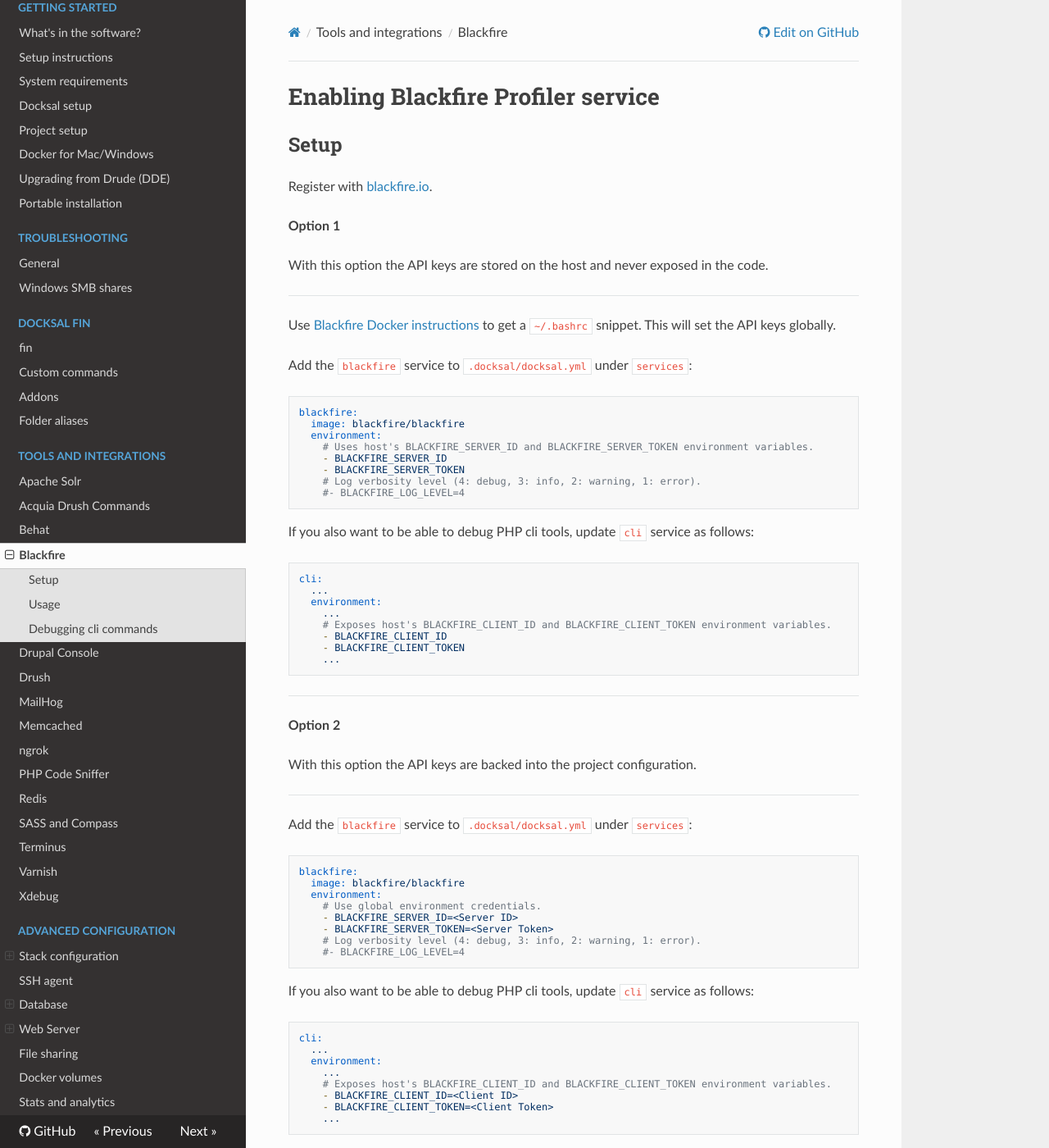
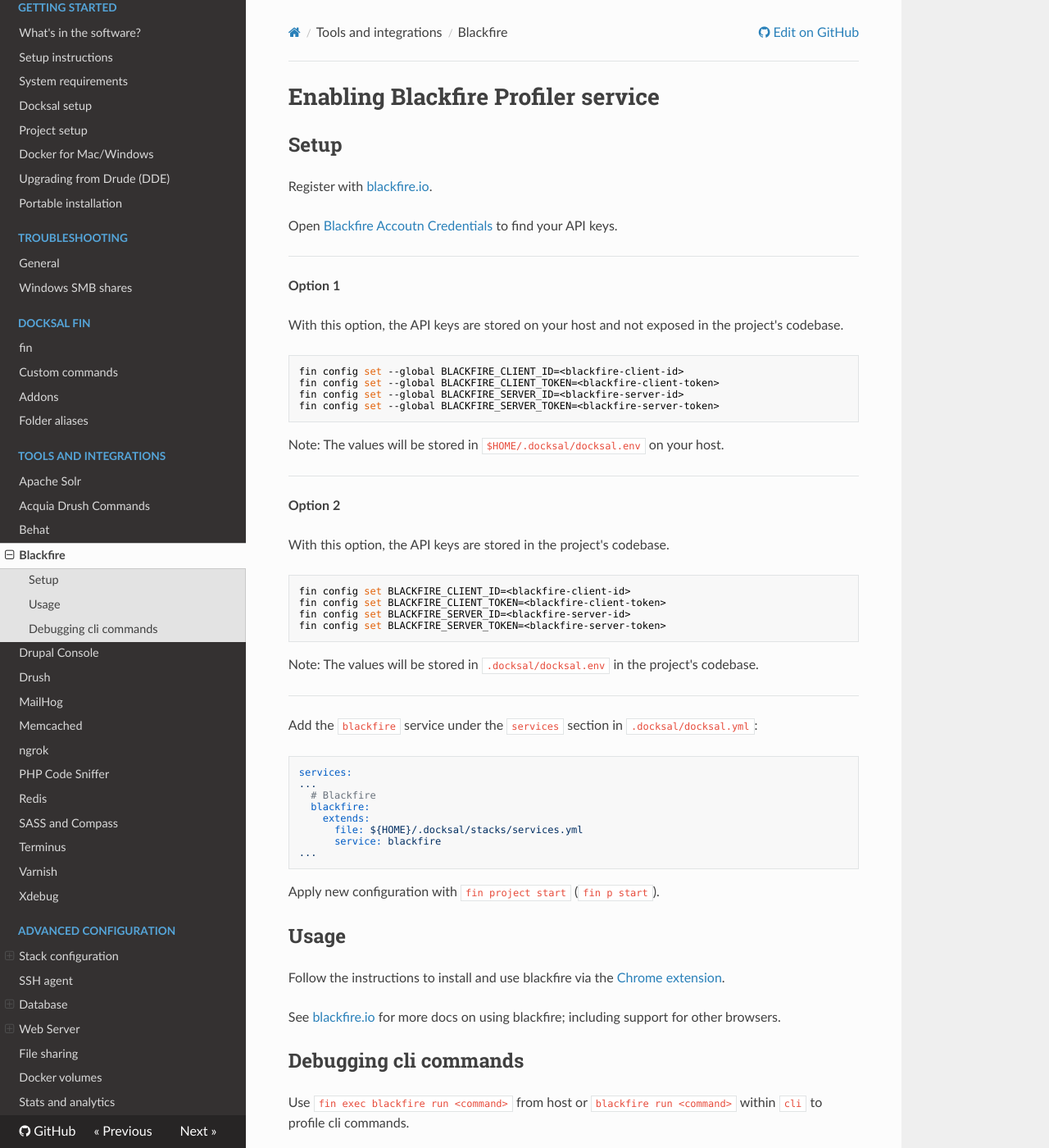
Before and after one commit to docksal/docksal, an MkDocs documentation site: the page built from docs/tools/blackfire.md, in a window 1280 px wide and 1400 px high. Shown: the whole window at 82% size. Built offline with MkDocs 1.6.1, drawn with Linux system fonts in a browser that asks for light colours; nearby versions of some CDN libraries; old or Windows-style settings are respelled for this version of MkDocs; some of the changed text lies outside the part shown.

Commit message:
Added blackfire to services.yml and updated docs

````diff
--- a/docs/tools/blackfire.md
+++ b/docs/tools/blackfire.md
@@ -4,80 +4,54 @@
 
 Register with [blackfire.io](https://blackfire.io/signup).
 
-**Option 1**
-
-With this option the API keys are stored on the host and never exposed in the code.
+Open [Blackfire Accoutn Credentials](https://blackfire.io/my/settings/credentials) to find your API keys.
 
 ---
 
-Use [Blackfire Docker instructions](https://blackfire.io/docs/integrations/docker) to get a `~/.bashrc` snippet.
-This will set the API keys globally.
+**Option 1**
 
-Add the `blackfire` service to `.docksal/docksal.yml` under `services`:
+With this option, the API keys are stored on your host and not exposed in the project's codebase.
 
-```yaml
-blackfire:
-  image: blackfire/blackfire
-  environment:
-    # Uses host's BLACKFIRE_SERVER_ID and BLACKFIRE_SERVER_TOKEN environment variables.
-    - BLACKFIRE_SERVER_ID
-    - BLACKFIRE_SERVER_TOKEN
-    # Log verbosity level (4: debug, 3: info, 2: warning, 1: error).
-    #- BLACKFIRE_LOG_LEVEL=4
+```bash
+fin config set --global BLACKFIRE_CLIENT_ID=<blackfire-client-id>
+fin config set --global BLACKFIRE_CLIENT_TOKEN=<blackfire-client-token>
+fin config set --global BLACKFIRE_SERVER_ID=<blackfire-server-id>
+fin config set --global BLACKFIRE_SERVER_TOKEN=<blackfire-server-token>
 ```
 
-If you also want to be able to debug PHP cli tools, update `cli` service as follows:
-
-```yaml
-cli:
-  ...
-  environment:
-    ...
-    # Exposes host's BLACKFIRE_CLIENT_ID and BLACKFIRE_CLIENT_TOKEN environment variables.
-    - BLACKFIRE_CLIENT_ID
-    - BLACKFIRE_CLIENT_TOKEN
-    ...
-```
+Note: The values will be stored in `$HOME/.docksal/docksal.env` on your host.
 
 ---
 
 **Option 2**
 
-With this option the API keys are backed into the project configuration.
+With this option, the API keys are stored in the project's codebase.
+
+```bash
+fin config set BLACKFIRE_CLIENT_ID=<blackfire-client-id>
+fin config set BLACKFIRE_CLIENT_TOKEN=<blackfire-client-token>
+fin config set BLACKFIRE_SERVER_ID=<blackfire-server-id>
+fin config set BLACKFIRE_SERVER_TOKEN=<blackfire-server-token>
+```
+
+Note: The values will be stored in `.docksal/docksal.env` in the project's codebase.
 
 ---
 
-Add the `blackfire` service to `.docksal/docksal.yml` under `services`:
+Add the `blackfire` service under the `services` section in `.docksal/docksal.yml`:
 
 ```yaml
-blackfire:
-  image: blackfire/blackfire
-  environment:
-    # Use global environment credentials.
-    - BLACKFIRE_SERVER_ID=<Server ID>
-    - BLACKFIRE_SERVER_TOKEN=<Server Token>
-    # Log verbosity level (4: debug, 3: info, 2: warning, 1: error).
-    #- BLACKFIRE_LOG_LEVEL=4
+services:
+...
+  # Blackfire
+  blackfire:
+    extends:
+      file: ${HOME}/.docksal/stacks/services.yml
+      service: blackfire
+...
 ```
 
-If you also want to be able to debug PHP cli tools, update `cli` service as follows:
-
-```yaml
-cli:
-  ...
-  environment:
-    ...
-    # Exposes host's BLACKFIRE_CLIENT_ID and BLACKFIRE_CLIENT_TOKEN environment variables.
-    - BLACKFIRE_CLIENT_ID=<Client ID>
-    - BLACKFIRE_CLIENT_TOKEN=<Client Token>
-    ...
-```
-
-Replace `<Server ID>`, `<Server Token>` (`<Client ID>`, `<Client Token>`) with the API keys from your blackfire.io [profile page](https://blackfire.io/account).
-
----
-
-Apply the new configuration with `fin project start` (`fin p start`).
+Apply new configuration with `fin project start` (`fin p start`).
 
 
 ## Usage
````
Also changed, not shown: 1 other file.
